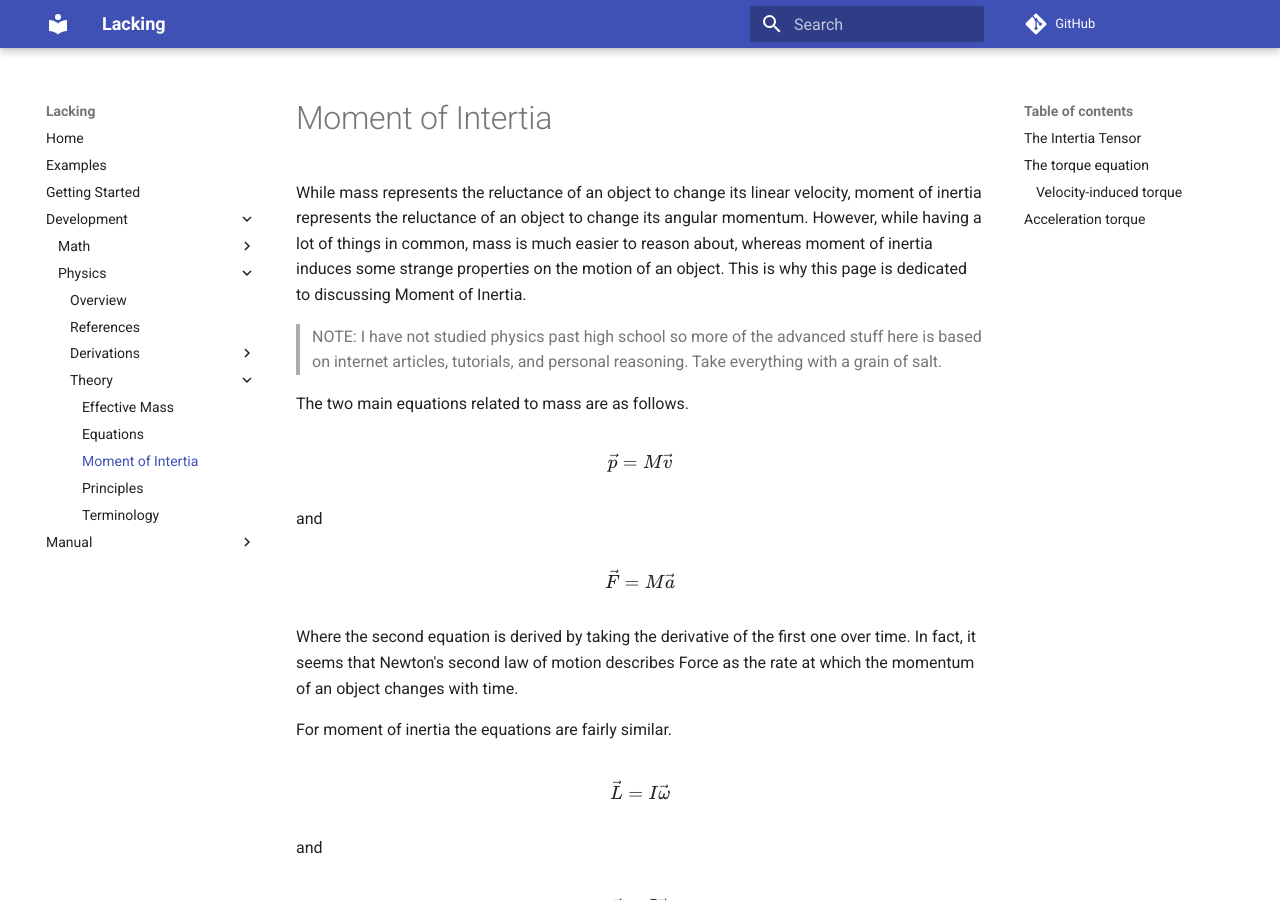
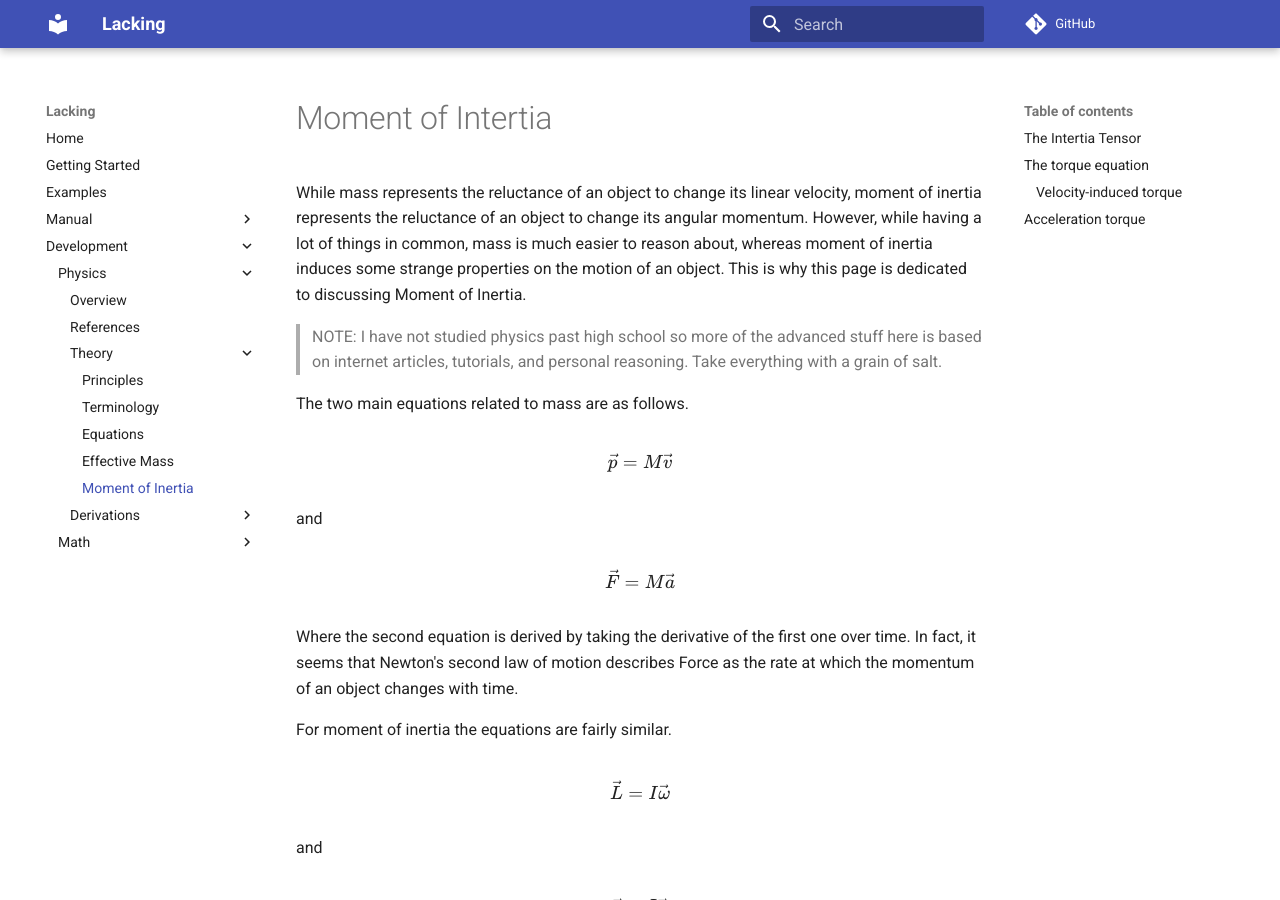
Before and after one commit to mokiat/lacking, an MkDocs documentation site: the page built from docs/development/physics/theory/moment-of-intertia.md, in a window 1280 px wide and 900 px high. Built offline with MkDocs 1.6.1 and Material for MkDocs 9.7.7, drawn with Linux system fonts in a browser that asks for light colours; comment, search, counter and statistics services are not loaded; some of the changed lines change nothing that is shown.

Commit message:
Fix mkdocs nav bar

```diff
--- a/mkdocs.yml
+++ b/mkdocs.yml
@@ -3,6 +3,34 @@ site_url: http://mokiat.com/lacking
 repo_url: https://github.com/mokiat/lacking/
 theme:
   name: material
+nav:
+  - Home: index.md
+  - Getting Started: getting-started.md
+  - Examples: examples.md
+  - Manual:
+    - Application: manual/application/index.md
+    - ECS: manual/ecs/index.md
+    - Game: manual/game/index.md
+    - Graphics:
+      - Shader: manual/graphics/shader.md
+    - Rendering: manual/rendering/index.md
+    - User Interface: manual/user-interface/index.md
+  - Development:
+    - Physics:
+      - Overview: development/physics/index.md
+      - References: development/physics/references.md
+      - Theory:
+        - Principles: development/physics/theory/principles.md
+        - Terminology: development/physics/theory/terminology.md
+        - Equations: development/physics/theory/equations.md
+        - Effective Mass: development/physics/theory/effective-mass.md
+        - Moment of Inertia: development/physics/theory/moment-of-intertia.md
+      - Derivations:
+        - Impulse: development/physics/derivations/impulse-derivation.md
+        - Effective Mass: development/physics/derivations/effective-mass-derivation.md
+    - Math:
+      - Vectors: development/math/vectors.md
+      - Derivatives: development/math/derivatives.md
 markdown_extensions:
   - pymdownx.arithmatex:
       generic: true
```
